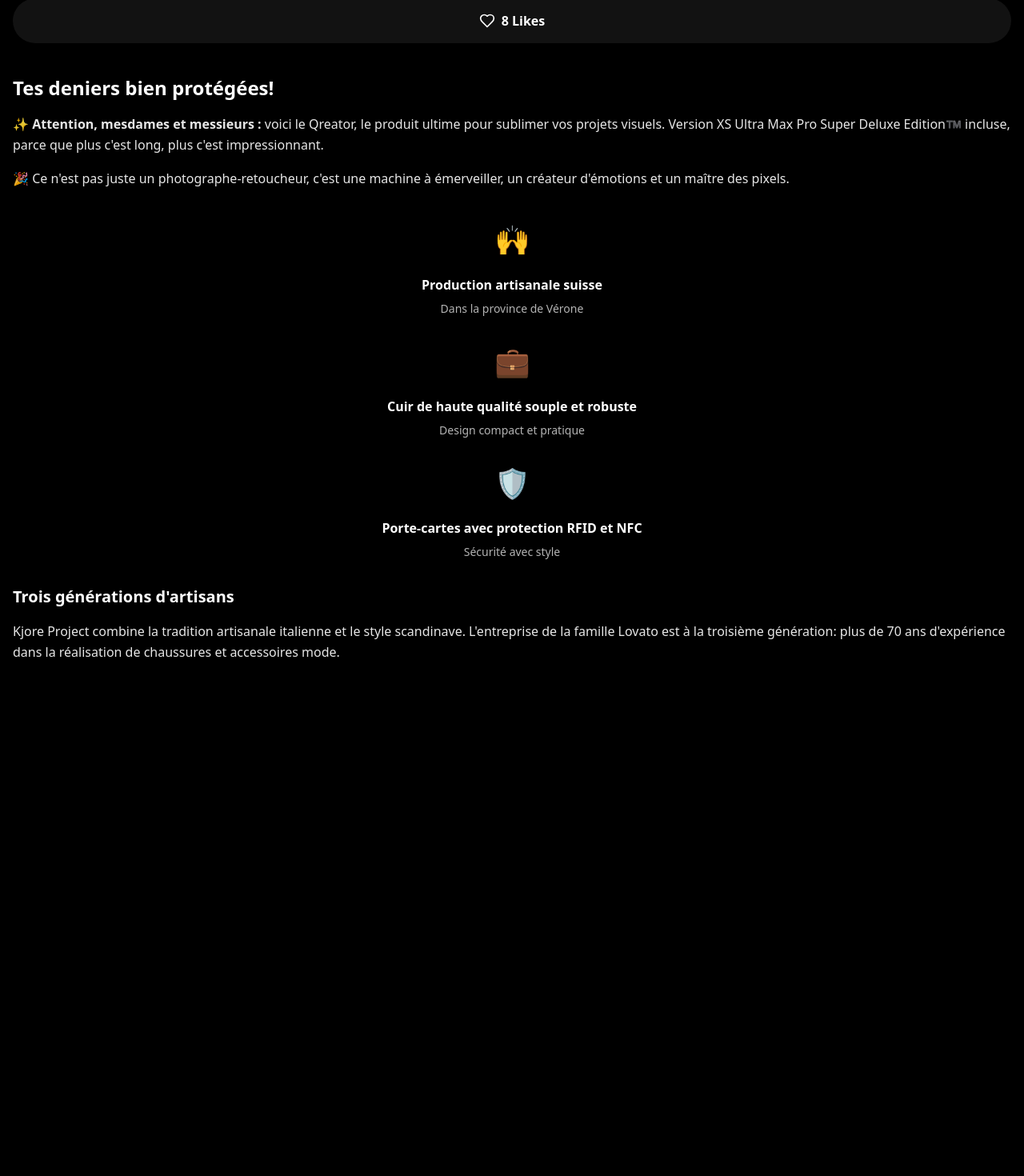
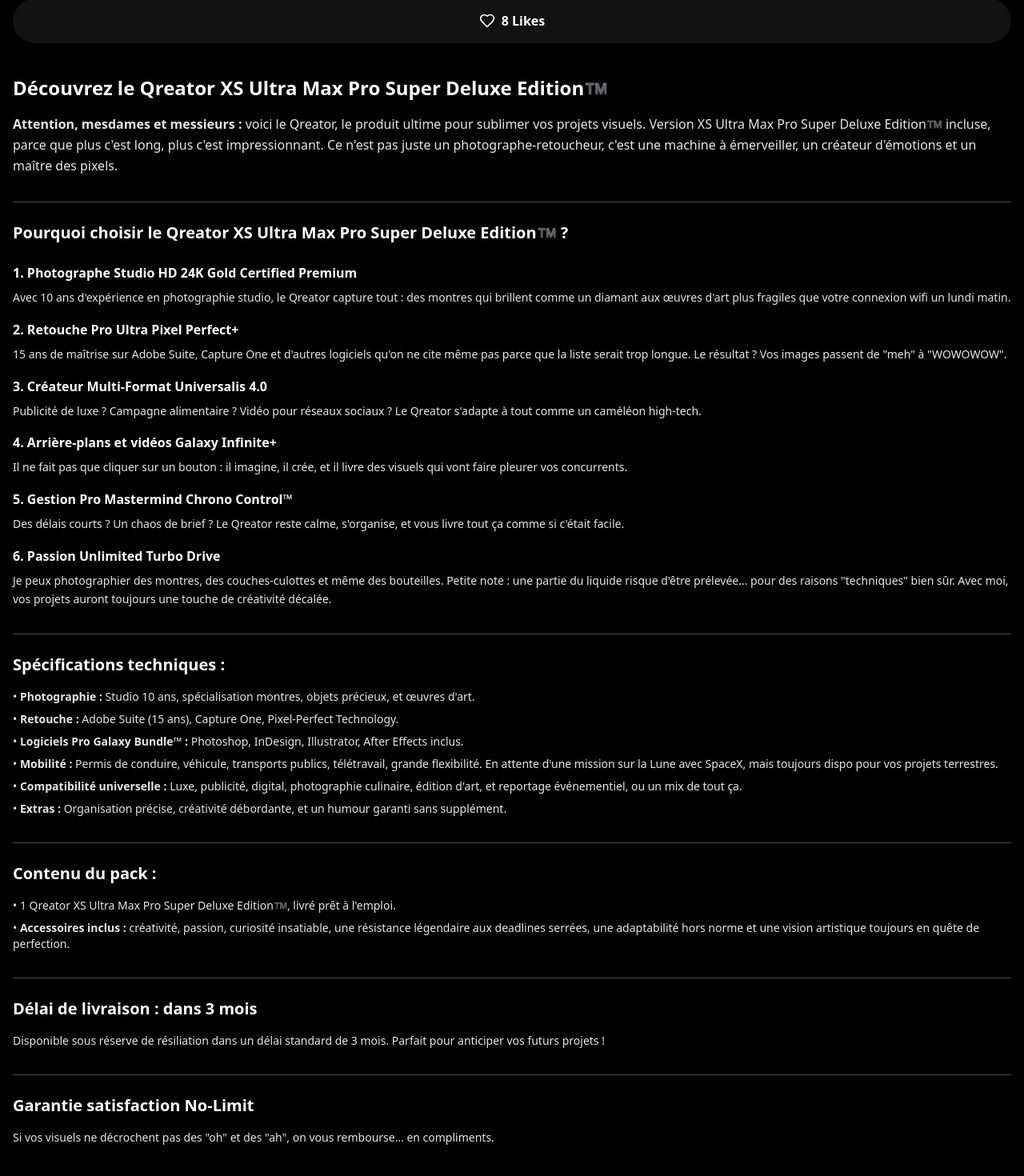
Before and after one commit to Naicky14/qoqa-cv-showcase, a React (Vite) app: page /product/qreator in a window 1280 px wide. Shown: the part 1842-3312 px from the top of the page at 80% size. Before the commit the page ends 2830 px from the top, so only its background shows below. Built offline with nearby package versions, Linux system fonts and the light colour scheme.

Commit message:
Update product description
Replace product description with new content.

```diff
--- a/src/pages/ProductDetail.tsx
+++ b/src/pages/ProductDetail.tsx
@@ -129,53 +129,108 @@ const ProductDetail = () => {
       {/* Description Section */}
       <div className="px-4">
         <h2 className="text-2xl font-bold text-white mb-4">
-          Tes deniers bien protégées!
+          Découvrez le Qreator XS Ultra Max Pro Super Deluxe Edition™️
         </h2>
 
         <div className="text-white/90 leading-relaxed space-y-4">
           <p>
-            ✨ <strong>Attention, mesdames et messieurs :</strong> voici le Qreator, le produit ultime pour sublimer vos projets visuels.
+            <strong>Attention, mesdames et messieurs :</strong> voici le Qreator, le produit ultime pour sublimer vos projets visuels.
             Version XS Ultra Max Pro Super Deluxe Edition™️ incluse, parce que plus c'est long, plus c'est impressionnant.
-          </p>
-
-          <p>
-            🎉 Ce n'est pas juste un photographe-retoucheur, c'est une machine à émerveiller, un créateur d'émotions et un maître des pixels.
+            Ce n'est pas juste un photographe-retoucheur, c'est une machine à émerveiller, un créateur d'émotions et un maître des pixels.
           </p>
         </div>
 
-        {/* Features with icons */}
-        <div className="mt-8 space-y-6">
-          <div className="text-center">
-            <div className="w-16 h-16 mx-auto mb-3 flex items-center justify-center">
-              <span className="text-4xl">🙌</span>
+        <div className="mt-8 mb-6">
+          <div className="w-full h-px bg-white/30 mb-6"></div>
+
+          <h3 className="text-xl font-bold text-white mb-6">
+            Pourquoi choisir le Qreator XS Ultra Max Pro Super Deluxe Edition™️ ?
+          </h3>
+
+          <div className="space-y-4 text-white/90">
+            <div>
+              <h4 className="font-semibold text-white mb-2">1. Photographe Studio HD 24K Gold Certified Premium</h4>
+              <p className="text-sm leading-relaxed">
+                Avec 10 ans d'expérience en photographie studio, le Qreator capture tout : des montres qui brillent comme un diamant aux œuvres d'art plus fragiles que votre connexion wifi un lundi matin.
+              </p>
             </div>
-            <h3 className="text-white font-semibold mb-2">Production artisanale suisse</h3>
-            <p className="text-white/70 text-sm">Dans la province de Vérone</p>
-          </div>
 
-          <div className="text-center">
-            <div className="w-16 h-16 mx-auto mb-3 flex items-center justify-center">
-              <span className="text-4xl">💼</span>
+            <div>
+              <h4 className="font-semibold text-white mb-2">2. Retouche Pro Ultra Pixel Perfect+</h4>
+              <p className="text-sm leading-relaxed">
+                15 ans de maîtrise sur Adobe Suite, Capture One et d'autres logiciels qu'on ne cite même pas parce que la liste serait trop longue. Le résultat ? Vos images passent de "meh" à "WOWOWOW".
+              </p>
             </div>
-            <h3 className="text-white font-semibold mb-2">Cuir de haute qualité souple et robuste</h3>
-            <p className="text-white/70 text-sm">Design compact et pratique</p>
-          </div>
 
-          <div className="text-center">
-            <div className="w-16 h-16 mx-auto mb-3 flex items-center justify-center">
-              <span className="text-4xl">🛡️</span>
+            <div>
+              <h4 className="font-semibold text-white mb-2">3. Créateur Multi-Format Universalis 4.0</h4>
+              <p className="text-sm leading-relaxed">
+                Publicité de luxe ? Campagne alimentaire ? Vidéo pour réseaux sociaux ? Le Qreator s'adapte à tout comme un caméléon high-tech.
+              </p>
             </div>
-            <h3 className="text-white font-semibold mb-2">Porte-cartes avec protection RFID et NFC</h3>
-            <p className="text-white/70 text-sm">Sécurité avec style</p>
+
+            <div>
+              <h4 className="font-semibold text-white mb-2">4. Arrière-plans et vidéos Galaxy Infinite+</h4>
+              <p className="text-sm leading-relaxed">
+                Il ne fait pas que cliquer sur un bouton : il imagine, il crée, et il livre des visuels qui vont faire pleurer vos concurrents.
+              </p>
+            </div>
+
+            <div>
+              <h4 className="font-semibold text-white mb-2">5. Gestion Pro Mastermind Chrono Control™</h4>
+              <p className="text-sm leading-relaxed">
+                Des délais courts ? Un chaos de brief ? Le Qreator reste calme, s'organise, et vous livre tout ça comme si c'était facile.
+              </p>
+            </div>
+
+            <div>
+              <h4 className="font-semibold text-white mb-2">6. Passion Unlimited Turbo Drive</h4>
+              <p className="text-sm leading-relaxed">
+                Je peux photographier des montres, des couches-culottes et même des bouteilles. Petite note : une partie du liquide risque d'être prélevée… pour des raisons "techniques" bien sûr. Avec moi, vos projets auront toujours une touche de créativité décalée.
+              </p>
+            </div>
           </div>
         </div>
 
+        <div className="mt-8 mb-6">
+          <div className="w-full h-px bg-white/30 mb-6"></div>
+
+          <h3 className="text-xl font-bold text-white mb-4">Spécifications techniques :</h3>
+          <div className="space-y-2 text-white/90 text-sm">
+            <p>• <strong>Photographie :</strong> Studio 10 ans, spécialisation montres, objets précieux, et œuvres d'art.</p>
+            <p>• <strong>Retouche :</strong> Adobe Suite (15 ans), Capture One, Pixel-Perfect Technology.</p>
+            <p>• <strong>Logiciels Pro Galaxy Bundle™ :</strong> Photoshop, InDesign, Illustrator, After Effects inclus.</p>
+            <p>• <strong>Mobilité :</strong> Permis de conduire, véhicule, transports publics, télétravail, grande flexibilité. En attente d'une mission sur la Lune avec SpaceX, mais toujours dispo pour vos projets terrestres.</p>
+            <p>• <strong>Compatibilité universelle :</strong> Luxe, publicité, digital, photographie culinaire, édition d'art, et reportage événementiel, ou un mix de tout ça.</p>
+            <p>• <strong>Extras :</strong> Organisation précise, créativité débordante, et un humour garanti sans supplément.</p>
+          </div>
+        </div>
+
+        <div className="mt-8 mb-6">
+          <div className="w-full h-px bg-white/30 mb-6"></div>
+
+          <h3 className="text-xl font-bold text-white mb-4">Contenu du pack :</h3>
+          <div className="text-white/90 text-sm space-y-2">
+            <p>• 1 Qreator XS Ultra Max Pro Super Deluxe Edition™️, livré prêt à l'emploi.</p>
+            <p>• <strong>Accessoires inclus :</strong> créativité, passion, curiosité insatiable, une résistance légendaire aux deadlines serrées, une adaptabilité hors norme et une vision artistique toujours en quête de perfection.</p>
+          </div>
+        </div>
+
+        <div className="mt-8 mb-6">
+          <div className="w-full h-px bg-white/30 mb-6"></div>
+
+          <h3 className="text-xl font-bold text-white mb-4">Délai de livraison : dans 3 mois</h3>
+          <p className="text-white/90 text-sm mb-6">
+            Disponible sous réserve de résiliation dans un délai standard de 3 mois. Parfait pour anticiper vos futurs projets !
+          </p>
+        </div>
+
         <div className="mt-8 mb-20">
-          <h3 className="text-xl font-bold text-white mb-4">Trois générations d'artisans</h3>
-          <p className="text-white/90 leading-relaxed">
-            Kjore Project combine la tradition artisanale italienne et le style scandinave.
-            L'entreprise de la famille Lovato est à la troisième génération: plus de 70 ans
-            d'expérience dans la réalisation de chaussures et accessoires mode.
+          <div className="w-full h-px bg-white/30 mb-6"></div>
+
+          <h3 className="text-xl font-bold text-white mb-4">Garantie satisfaction No-Limit</h3>
+          <p className="text-white/90 text-sm">
+            Si vos visuels ne décrochent pas des "oh" et des "ah", on vous rembourse… en compliments.
           </p>
         </div>
       </div>
```
